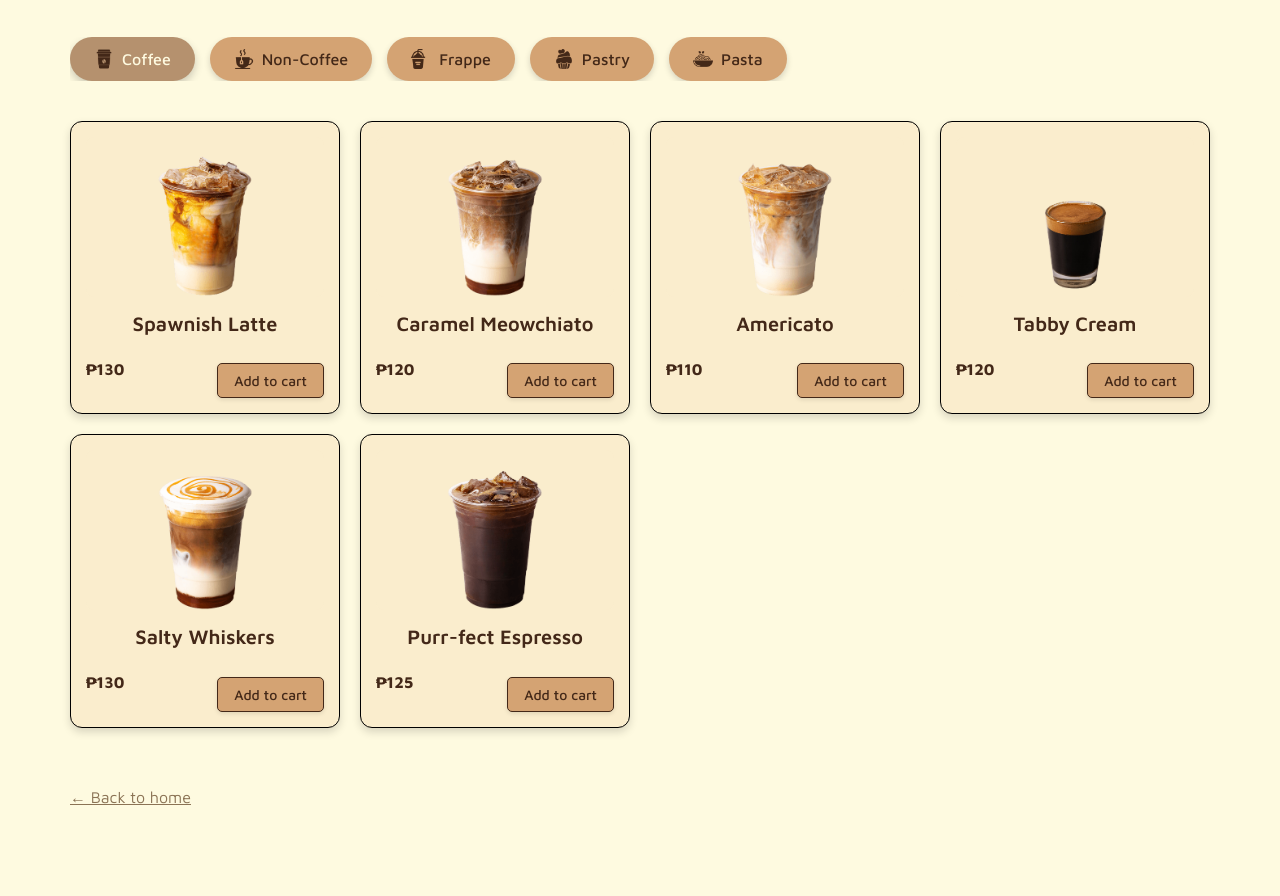
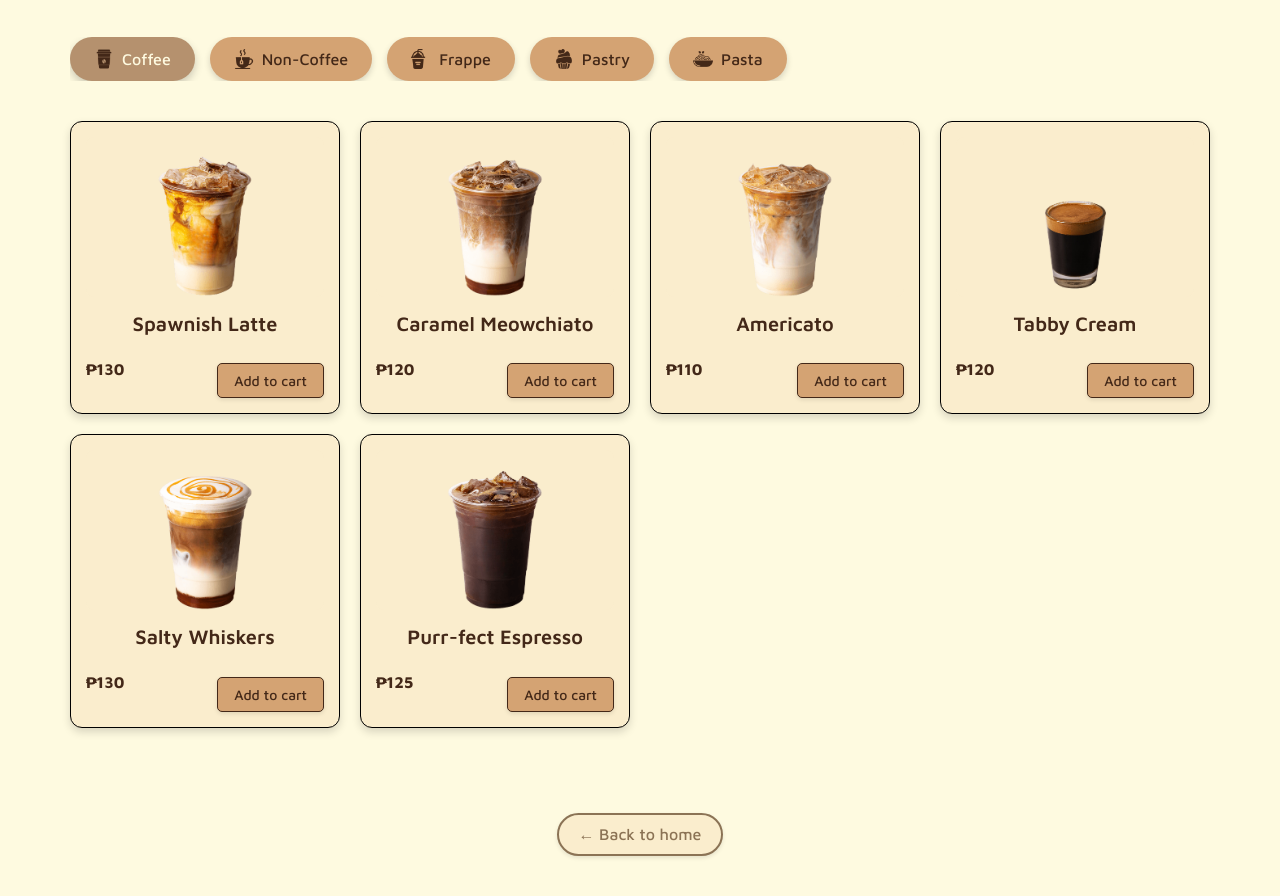
Before and after one commit to AVINGIRS/AVINGIRS-ASIMBOL, a plain HTML site: page menu.html in a window 1280 px wide. Shown: the part 120-1016 px from the top of the page. Before the commit the page ends 967 px from the top, so only its background shows below. Drawn offline with Linux system fonts and the light colour scheme.

Commit message:
Updated Icon

```diff
--- a/menu.css
+++ b/menu.css
@@ -263,20 +263,42 @@ body {
 }
 
 .back-link {
-    background: none;
-    border: none;
+    background-color: #FAEDCD;
+    border: 2px solid #8B7355;
+    border-radius: 30px;
     color: #8B7355;
     font-family: 'Maven Pro', sans-serif;
     font-size: 16px;
+    font-weight: 500;
+    padding: 10px 20px;
     cursor: pointer;
-    text-decoration: underline;
-    transition: color 0.3s ease;
     display: flex;
     align-items: center;
+    transition: all 0.3s ease;
+    box-shadow: 0 2px 4px rgba(0, 0, 0, 0.1);
+    margin: 25px auto;
+}
+
+.back-link:before {
+    margin-right: 8px;
+    font-size: 18px;
+    transition: transform 0.3s ease;
 }
 
 .back-link:hover {
-    color: #432818;
+    background-color: #8B7355;
+    color: #fff;
+    transform: translateY(-2px);
+    box-shadow: 0 4px 8px rgba(0, 0, 0, 0.15);
+}
+
+.back-link:hover:before {
+    transform: translateX(-3px);
+}
+
+.back-link:active {
+    transform: translateY(0);
+    box-shadow: 0 1px 2px rgba(0, 0, 0, 0.1);
 }
 
 /* Search functionality styles */
```
Also changed, not shown: index.html (+2 -2 lines).
